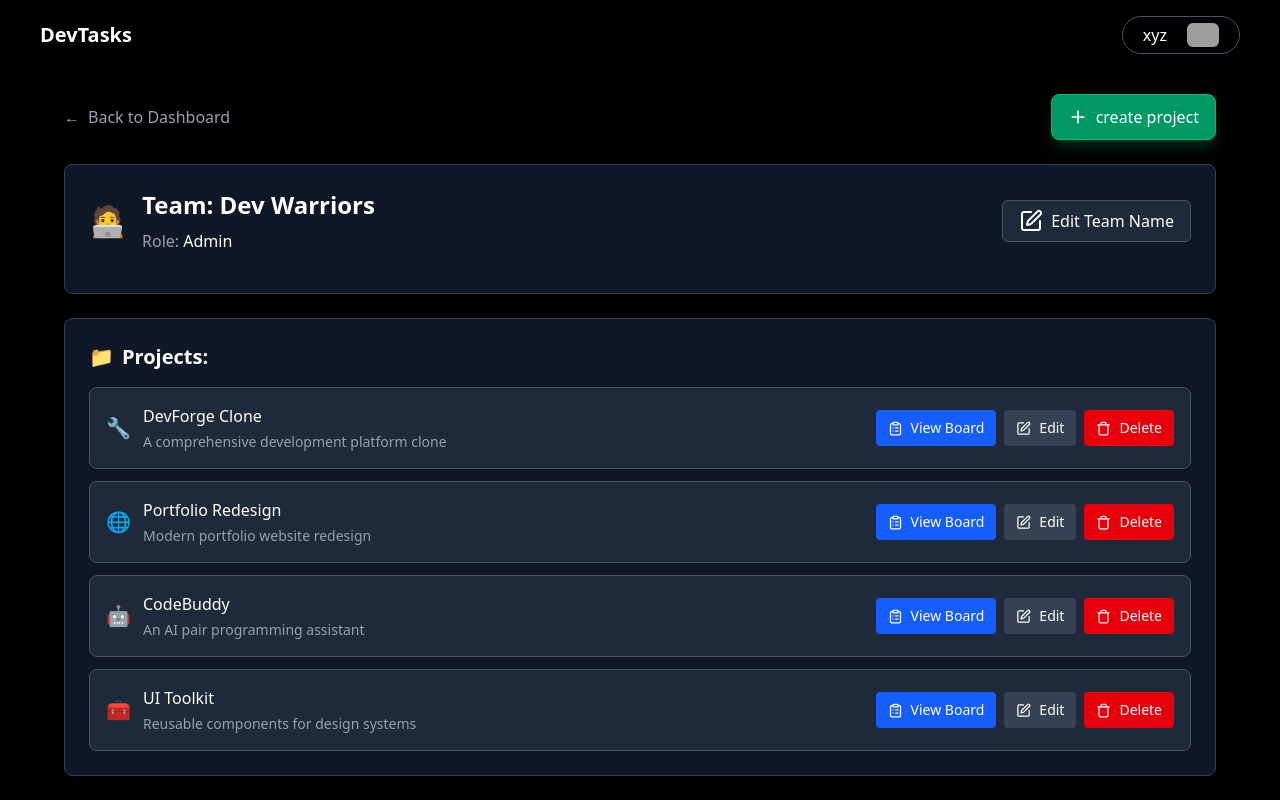
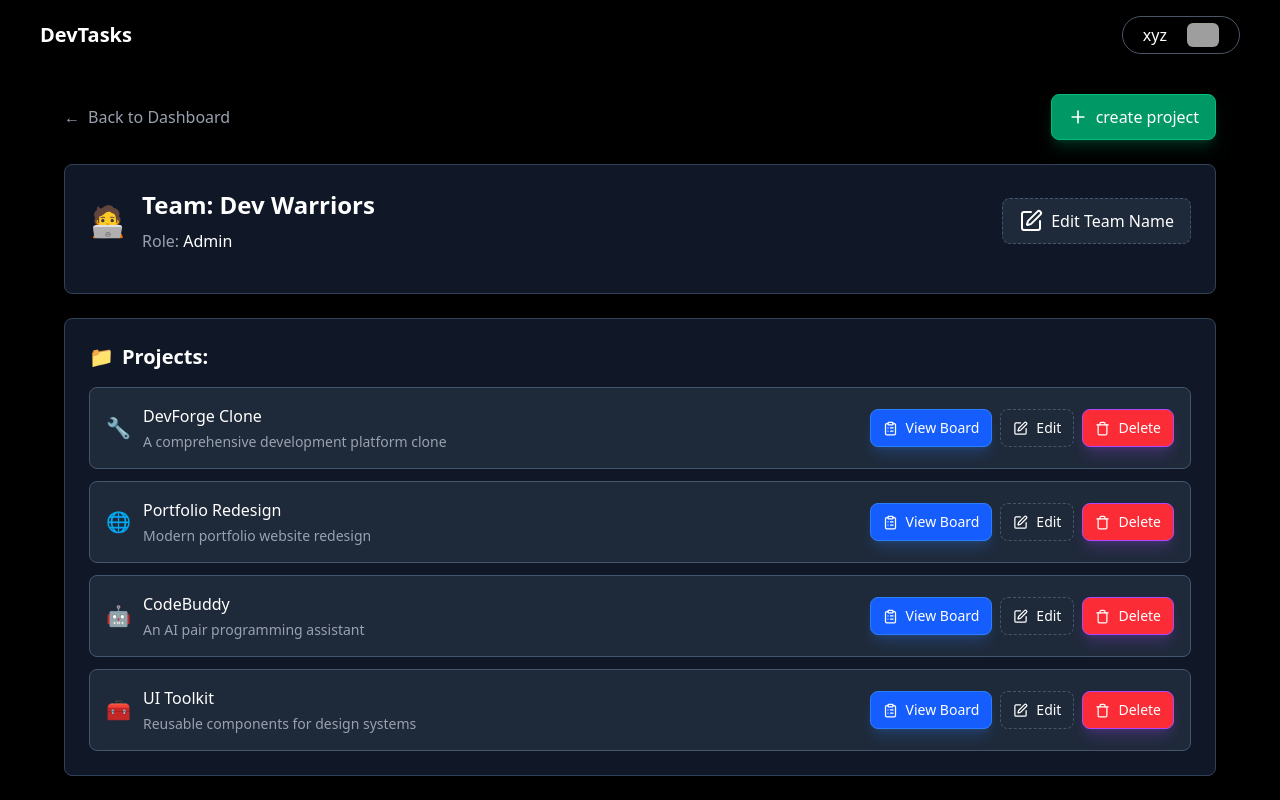
Before and after one commit to DeepakRizal/Dev-Tasks, a React (Vite) app: page /teams/1 in a window 1280 px wide. Built offline with nearby package versions, Linux system fonts and the light colour scheme; grey boxes are pictures that could not be loaded.

Commit message:
refactor(ui): update Button component to handle optional link URL and replace other buttons with it.

```diff
--- a/src/components/project/ProjectCard.tsx
+++ b/src/components/project/ProjectCard.tsx
@@ -1,7 +1,8 @@
-import { Link, useParams } from "react-router-dom";
+import { useParams } from "react-router-dom";
 import type { User } from "../../types/auth";
 import type { Project } from "../../types/team";
 import { ClipboardList, SquarePen, Trash } from "lucide-react";
+import Button from "../ui/Button";
 
 interface ProjectProps {
   project: Project;
@@ -11,6 +12,11 @@ interface ProjectProps {
 
 const ProjectCard = ({ project, currentUser, projectId }: ProjectProps) => {
   const { teamId } = useParams();
+
+  function handleEdit() {}
+
+  function handleDelete() {}
+
   return (
     <div
       key={project.id}
@@ -24,29 +30,30 @@ const ProjectCard = ({ project, currentUser, projectId }: ProjectProps) => {
         </div>
       </div>
       <div className="flex items-center space-x-2">
-        <Link
+        <Button
           to={`/teams/${teamId}/project/${projectId}`}
-          className="flex items-center space-x-2 bg-blue-600 hover:bg-blue-700 text-white px-3 py-2 rounded text-sm transition-colors"
-        >
-          <span>
-            <ClipboardList size={15} />
-          </span>
-          <span>View Board</span>
-        </Link>
+          icon={<ClipboardList size={15} />}
+          text="View Board"
+          variant="secondary"
+          size="sm"
+        />
         {currentUser?.role === "admin" && (
           <>
-            <button className="flex cursor-pointer items-center space-x-2 bg-gray-700 hover:bg-gray-600 text-white px-3 py-2 rounded text-sm transition-colors">
-              <span>
-                <SquarePen size={15} />
-              </span>
-              <span>Edit</span>
-            </button>
-            <button className="flex cursor-pointer items-center space-x-2 bg-red-600 hover:bg-red-700 text-white px-3 py-2 rounded text-sm transition-colors">
-              <span>
-                <Trash size={15} />
-              </span>
-              <span>Delete</span>
-            </button>
+            <Button
+              text="Edit"
+              icon={<SquarePen size={15} />}
+              variant="neutral"
+              size="sm"
+              onClick={handleEdit}
+            />
+            <Button
+              text="Delete"
+              icon={<Trash size={15} />}
+              variant="accent"
+              className="bg-red-500 hover:bg-red-600"
+              size="sm"
+              onClick={handleDelete}
+            />
           </>
         )}
       </div>
--- a/src/components/ui/CreateButtons.tsx
+++ b/src/components/ui/Button.tsx
@@ -1,17 +1,19 @@
 import React from "react";
 import { Plus } from "lucide-react";
+import { useNavigate } from "react-router-dom";
 
 interface CreateButtonProps {
-  onClick: () => void;
+  onClick?: () => void;
   text: string;
   variant?: "primary" | "secondary" | "accent" | "neutral";
   size?: "sm" | "md" | "lg";
   fullWidth?: boolean;
   icon?: React.ReactNode;
   className?: string;
+  to?: string;
 }
 
-const CreateButton = ({
+const Button = ({
   onClick,
   text,
   variant = "primary",
@@ -19,7 +21,16 @@ const CreateButton = ({
   fullWidth = false,
   icon = <Plus className="w-5 h-5" />,
   className = "",
+  to,
 }: CreateButtonProps) => {
+  const navigate = useNavigate();
+
+  function handleClick() {
+    if (to) {
+      navigate(to);
+    }
+  }
+
   const getVariantClasses = () => {
     switch (variant) {
       case "primary":
@@ -50,7 +61,7 @@ const CreateButton = ({
 
   return (
     <button
-      onClick={onClick}
+      onClick={to ? handleClick : onClick}
       className={`
         ${fullWidth ? "w-full" : "inline-flex"}
         cursor-pointer
@@ -77,4 +88,4 @@ const CreateButton = ({
   );
 };
 
-export default CreateButton;
+export default Button;
--- a/src/pages/dashboard/Dashboard.tsx
+++ b/src/pages/dashboard/Dashboard.tsx
@@ -3,7 +3,7 @@ import type { RootState } from "../../store/store";
 import { useState } from "react";
 import AddTeamModal from "../../components/modals/AddTeamModal";
 import TeamCard from "../../components/teams/TeamCard";
-import CreateButton from "../../components/ui/CreateButtons";
+import Button from "../../components/ui/Button";
 
 const Dashboard = () => {
   const currentUser = useSelector((state: RootState) => state.auth.currentUser);
@@ -38,11 +38,12 @@ const Dashboard = () => {
         </div>
 
         <div className="border-t border-slate-700 pt-10">
-          <CreateButton
-            variant="secondary"
+          <Button
+            variant="neutral"
             onClick={handleClick}
             text="Create New Team"
             fullWidth
+            size="lg"
           />
         </div>
       </div>
--- a/src/pages/team/TeamDetailPage.tsx
+++ b/src/pages/team/TeamDetailPage.tsx
@@ -5,7 +5,7 @@ import ProjectCard from "../../components/project/ProjectCard";
 import { SquarePen } from "lucide-react";
 import { useState } from "react";
 import AddProjectModal from "../../components/modals/AddProjectModal";
-import CreateButton from "../../components/ui/CreateButtons";
+import Button from "../../components/ui/Button";
 
 const TeamDetailPage = () => {
   const projects = useSelector((state: RootState) => state.project.projects);
@@ -32,6 +32,8 @@ const TeamDetailPage = () => {
     );
   }
 
+  function handleEditName() {}
+
   function handleClick() {
     setIsOpen(!isOpen);
   }
@@ -48,7 +50,7 @@ const TeamDetailPage = () => {
             <span>Back to Dashboard</span>
           </Link>
 
-          <CreateButton
+          <Button
             variant="primary"
             text="create project"
             onClick={handleClick}
@@ -79,12 +81,13 @@ const TeamDetailPage = () => {
                 </div>
               </div>
             </div>
-            <button className="flex items-center cursor-pointer space-x-2 bg-gray-800 hover:bg-gray-700 text-white px-4 py-2 rounded-md border border-slate-600 transition-colors">
-              <span>
-                <SquarePen />
-              </span>
-              <span>Edit Team Name</span>
-            </button>
+            <Button
+              text="Edit Team Name"
+              icon={<SquarePen />}
+              size="md"
+              variant="neutral"
+              onClick={handleEditName}
+            />
           </div>
         </div>
 
@@ -143,11 +146,12 @@ const TeamDetailPage = () => {
           </div>
         </div>
 
-        <CreateButton
-          variant="primary"
+        <Button
+          variant="neutral"
           onClick={handleClick}
           text="Create New Project"
           fullWidth
+          size="lg"
         />
       </div>
 
```
